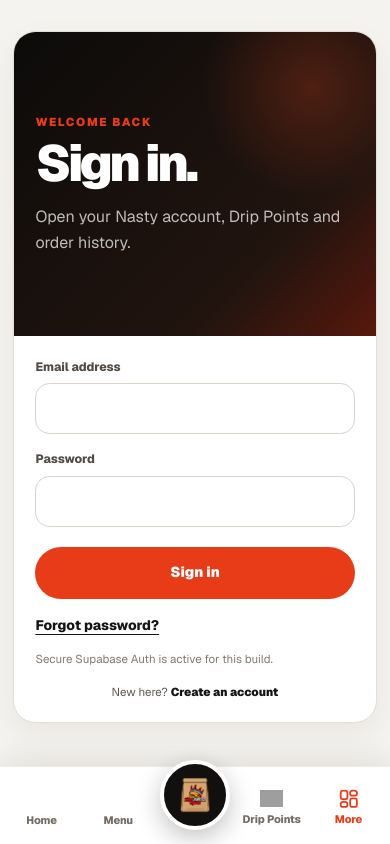
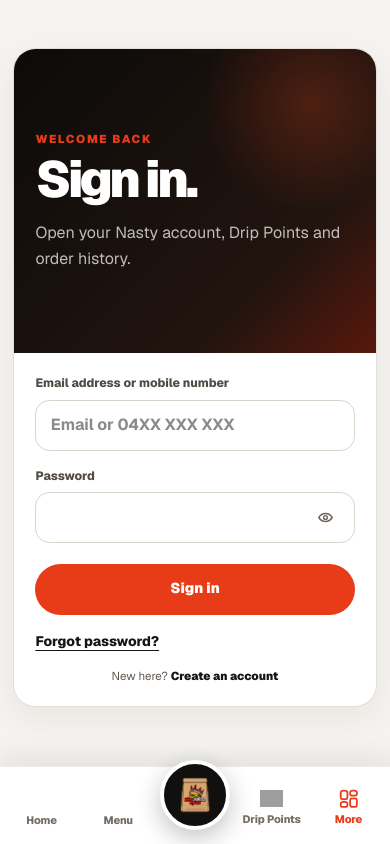
Before and after one commit to furbagurung/nasty-burger-house, a Next.js app: page /account/sign-in in a window 390 px wide. Shown: the top 844 px of the page. Built offline with nearby package versions, Linux system fonts and the light colour scheme; no server answers; grey boxes are pictures that could not be loaded; some icons are missing.

Commit message:
Refine sign in with mobile support and password toggle

```diff
--- a/app/components/account-sign-in-page.tsx
+++ b/app/components/account-sign-in-page.tsx
@@ -4,16 +4,14 @@ import Link from "next/link";
 import { useRouter } from "next/navigation";
 import { FormEvent, useState } from "react";
 import { signInCustomerByEmail } from "../lib/customer-store";
-import {
-  getBrowserClientOrNull,
-  isSupabaseBrowserConfigured,
-} from "../lib/supabase/client";
+import { isSupabaseBrowserConfigured } from "../lib/supabase/client";
 import MobileBottomNav from "./mobile-bottom-nav";
+import PasswordInput from "./password-input";
 
 export default function AccountSignInPage() {
   const router = useRouter();
   const productionAuth = isSupabaseBrowserConfigured();
-  const [email, setEmail] = useState("");
+  const [identifier, setIdentifier] = useState("");
   const [password, setPassword] = useState("");
   const [error, setError] = useState("");
   const [submitting, setSubmitting] = useState(false);
@@ -27,7 +25,7 @@ export default function AccountSignInPage() {
     const safeDestination = destination.startsWith("/") ? destination : "/account";
 
     if (!productionAuth) {
-      const profile = signInCustomerByEmail(email);
+      const profile = signInCustomerByEmail(identifier);
       if (!profile) {
         setError("No saved local account with that email exists on this device yet.");
         return;
@@ -36,21 +34,20 @@ export default function AccountSignInPage() {
       return;
     }
 
-    const supabase = getBrowserClientOrNull();
-    if (!supabase) {
-      setError("Supabase is not configured yet.");
-      return;
-    }
-
     setSubmitting(true);
     try {
-      const { error: authError } = await supabase.auth.signInWithPassword({
-        email: email.trim().toLowerCase(),
-        password,
+      const response = await fetch("/api/account/sign-in", {
+        method: "POST",
+        headers: { "Content-Type": "application/json" },
+        body: JSON.stringify({
+          identifier: identifier.trim(),
+          password,
+        }),
       });
+      const result = (await response.json()) as { ok?: boolean; error?: string };
 
-      if (authError) {
-        setError(authError.message);
+      if (!response.ok || !result.ok) {
+        setError(result.error || "We could not sign you in. Please try again.");
         return;
       }
 
@@ -74,17 +71,35 @@ export default function AccountSignInPage() {
           </div>
           <form className="account-auth-form" onSubmit={submit}>
             <label>
-              Email address
-              <input type="email" value={email} onChange={(event) => setEmail(event.target.value)} autoComplete="email" required />
+              {productionAuth ? "Email address or mobile number" : "Email address"}
+              <input
+                type="text"
+                value={identifier}
+                onChange={(event) => setIdentifier(event.target.value)}
+                autoComplete="username"
+                inputMode="email"
+                placeholder={productionAuth ? "Email or 04XX XXX XXX" : undefined}
+                required
+              />
             </label>
             {productionAuth && (
-              <label>
-                Password
-                <input type="password" value={password} onChange={(event) => setPassword(event.target.value)} autoComplete="current-password" required />
-              </label>
+              <PasswordInput
+                label="Password"
+                value={password}
+                onChange={setPassword}
+                autoComplete="current-password"
+              />
             )}
-            {error && <p className="account-form-error" role="alert">{error}</p>}
-            <button className="standalone-primary-button" type="submit" disabled={submitting}>
+            {error && (
+              <p className="account-form-error" role="alert">
+                {error}
+              </p>
+            )}
+            <button
+              className="standalone-primary-button"
+              type="submit"
+              disabled={submitting}
+            >
               {submitting ? "Signing in…" : "Sign in"}
             </button>
             {productionAuth && (
@@ -92,12 +107,9 @@ export default function AccountSignInPage() {
                 Forgot password?
               </Link>
             )}
-            <p className="account-auth-note">
-              {productionAuth
-                ? "Secure Supabase Auth is active for this build."
-                : "Local preview mode is active until Supabase environment variables are configured."}
+            <p className="account-auth-switch">
+              New here? <Link href="/account/create">Create an account</Link>
             </p>
-            <p className="account-auth-switch">New here? <Link href="/account/create">Create an account</Link></p>
           </form>
         </section>
       </main>
```
